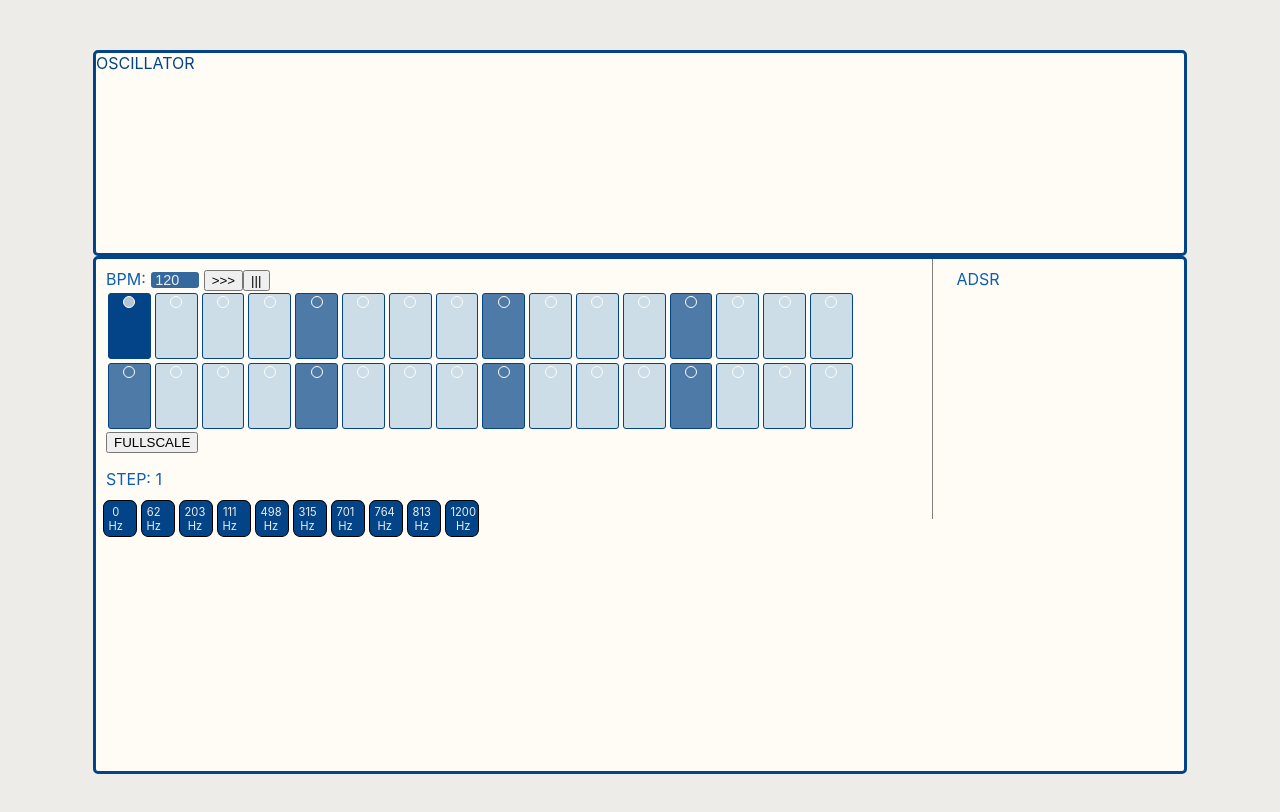
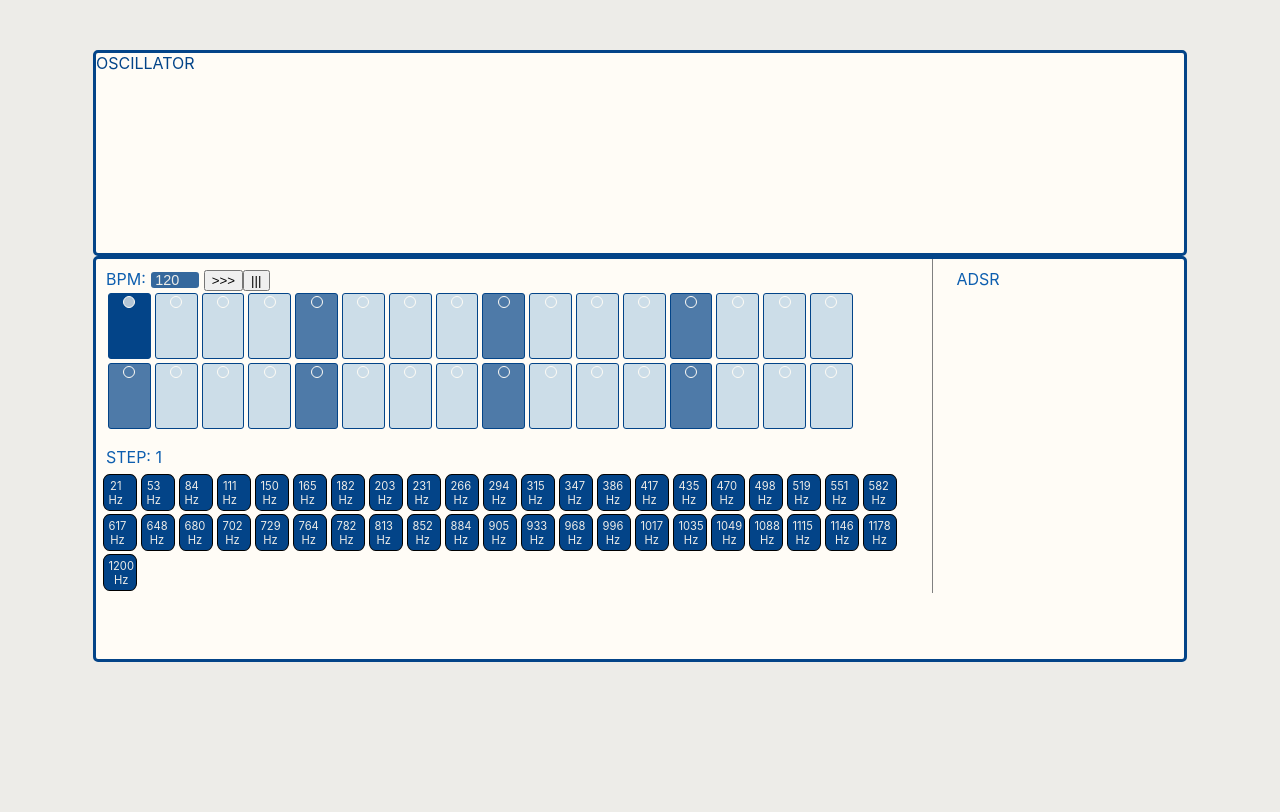
Before and after one commit to mscbr/lindos_synth, a React (Create React App) app: page / in a window 1280 px wide. Shown: the top 812 px of the page. Built offline with nearby package versions, Linux system fonts and the light colour scheme.

Commit message:
funcionality of value picker developed

```diff
--- a/src/App.css
+++ b/src/App.css
@@ -11,7 +11,7 @@
 .control {
 
     width: 85%;
-    min-height: 64%;
+    min-height: 50%;
     margin: 0 auto;
     background: rgba(255, 252, 246, 1);
     border: solid 3px rgba(3, 68, 136, 1);
@@ -63,6 +63,7 @@
     color: rgba(237, 236, 232, 1);
     text-align: center;
     margin: 2px;
+    margin-top: -22px;
     font-size: 0.7rem;
 }
 .radio-checkmark {
@@ -73,6 +74,7 @@
     background-color: rgba(3, 68, 136, 1);
     border-radius: 20%;
     transition: all 0.3s cubic-bezier(.25,.8,.25,1);
+    cursor: pointer;
 }
 .radio-container:hover input ~ .radio-checkmark {
     background-color: rgba(204, 221, 232, 1);
@@ -105,5 +107,6 @@ background: transparent;
 .radio-label {
     position: absolute;
     margin: 28px 0 0 0;
+    cursor: pointer;
 }
 /* VALUE PICKER END */
--- a/src/components/Synth.js
+++ b/src/components/Synth.js
@@ -29,7 +29,11 @@ class Synth extends Component {
       Tone.Transport.setLoopPoints(0, '2m');
       Tone.Transport.loop = true;
   }
+
 /////////////////////////////////////////////////////
+/////////////////////////////////////////////////////
+/////////////////////////////////////////////////////
+
   componentDidUpdate(prevProps, prevState) {
 
     if (prevState.sequenceValues !== this.state.sequenceValues) {
@@ -37,13 +41,12 @@ class Synth extends Component {
       this.seq = new Tone.Sequence((time, value) => {
         this.positionSet();
         if(value !== "") {
-          this.synth.triggerAttackRelease(value, "16n", time);
+          this.synth.triggerAttackRelease(value, "8n", time);
         }
       }, this.state.sequenceValues, "16n").start();
 
       //sequence will only start if it was already playing
       if(Tone.Transport.state !== 'stopped') {
-        console.log(Tone.Transport.state);
         this.stopSeq();
         this.triggerSeq();
       }
@@ -104,7 +107,7 @@ class Synth extends Component {
   //build a conditional render only for step sequencer
   //IF ONLY POS CHANGED ONLY RENDER ~~
   render() {
-    console.log(this.state.stepFocus);
+    //console.log(this.state);
     return (
       <div className="synth">
         <div className="oscillator">
@@ -124,10 +127,12 @@ class Synth extends Component {
               seqPosition={this.state.sequencePosition}
               handleStepFocus={this.handleStepFocus}
               stepFocus={this.state.stepFocus}
+              sequenceValues={this.state.sequenceValues}
             />
             <ValuePicker
               handleStepFocus={this.handleStepFocus}
               stepFocus={this.state.stepFocus}
+              setSequenceVal={this.setSequenceVal}
               />
           </div>
 
--- a/src/components/seq/Rows.js
+++ b/src/components/seq/Rows.js
@@ -1,4 +1,4 @@
-import React, { Component } from 'react'
+import React from 'react'
 import PropTypes from 'prop-types'
 
 const rowStyle = {
@@ -12,7 +12,8 @@ const stepStyle = {
   background: 'rgba(204, 221, 232, 1)',
   border: '1px solid rgba(3, 68, 136, 1)',
   margin: 2,
-  borderRadius: 3
+  borderRadius: 3,
+  cursor: 'pointer'
 }
 const progressStyle = {
   width: 10,
@@ -23,86 +24,44 @@ const progressStyle = {
   background: 'transparent'
 }
 
-const noteSelectStyle = {
-  maxWidth: '99%',
-  background: 'rgba(204, 221, 232, 1)',
-  color: 'rgba(255, 252, 246, 1)',
-  border: 'none',
-  cursor: 'pointer'
-}
 const valueDisplayStyle = {
   maxWidth: '100%',
   fontSize: '0.8rem',
   textAlign: 'center'
 }
 
-class Rows extends Component {
+const Rows = (props) => {
   //put all state into ValuePicker, and transform to functional comp
   //++update propTypes
   //RENAME
-  constructor(props) {
-    super(props);
-    this.state = {
-      partch: [0, 62.96, 203.91, 111.73, 498, 315.64, 701.95, 764.91, 813.68, 1200],
-      sequenceValues: [
-        '', '', '', '',
-        '', '', '', '',
-        '', '', '', '',
-        '', '', '', '',
-        '', '', '', '',
-        '', '', '', '',
-        '', '', '', '',
-        '', '', '', '',
-      ]
-    }
 
-    this.partchGreekCut = [0, 62.96, 203.91, 111.73, 498, 315.64, 701.95, 764.91, 813.68, 1200];
-    this.partchFull = [21.5, 53.3, 84.5, 111.7, 150.6, 165, 182.4, 203.9, 231.2, 266.9, 294.1,
-      315.6, 347.4, 386.3, 417.5, 435.1, 470.8, 498, 519.6, 551.3, 582.5, 617.5, 648.7, 680.4,
-      702, 729.2, 764.9, 782.5, 813.7, 852.6, 884.4, 905.9, 933.1, 968.8, 996.1, 1017.6, 1035, 1049.4, 1088.3, 1115.5, 1146.7, 1178.5, 1200];
-  }
-
-  makeRow = () => {
+  const makeRow = () => {
     const steps = [];
-    // const select = this.state.partch.map((value, i) => {
-    //   return (
-    //     <option value={value} key={`select${value}`}>{i}</option>
-    //   );
-    // })
     for(let i = 0; i < 32; i++) {
-
       steps.push(
         //ternary operation for marking a progress in step sequence
-        i === this.props.seqPosition ? (
+        i === props.seqPosition ? (
         <div style={{...stepStyle,
           ...(i%4 ? {} : {background: 'rgba(3, 68, 136, 0.7)', color: 'rgba(255, 252, 246, 1)'}),
-          ...(i===this.props.stepFocus ? {background: 'rgba(3, 68, 136, 1)'} : {})}}
+          ...(i===props.stepFocus ? {background: 'rgba(3, 68, 136, 1)'} : {})}}
           key={`step${i}`}
-          onClick={() => this.props.handleStepFocus(i)}
+          onClick={() => props.handleStepFocus(i)}
           >
           <div style={{...progressStyle, background: 'rgba(255, 252, 246, 0.7)'}}></div>
-          {/* <select style={noteSelectStyle} onChange={(e) => this.setVal(e, i)}>
-            <option value={null} defaultValue>--</option>
-            {select}
-          </select> */}
           <div className="value-display" style={valueDisplayStyle}>
-           {this.state.sequenceValues[i] && this.state.sequenceValues[i].slice(0,4)}
+          {props.sequenceValues[i] && props.sequenceValues[i].slice(0,4)}
           </div>
         </div>
         ) : (
         <div style={{...stepStyle,
           ...(i%4 ? {} : {background: 'rgba(3, 68, 136, 0.7)', color: 'rgba(255, 252, 246, 1)'}),
-          ...(i===this.props.stepFocus ? {background: 'rgba(3, 68, 136, 1)'} : {})}}
+          ...(i===props.stepFocus ? {background: 'rgba(3, 68, 136, 1)'} : {})}}
           key={`step${i}`}
-          onClick={() => this.props.handleStepFocus(i)}
+          onClick={() => props.handleStepFocus(i)}
           >
           <div style={progressStyle}></div>
-          {/* <select style={noteSelectStyle} onChange={(e) => this.setVal(e, i)}>
-            <option value="" defaultValue>--</option>
-            {select}
-          </select> */}
           <div className="value-display" style={valueDisplayStyle}>
-           {this.state.sequenceValues[i] && this.state.sequenceValues[i].slice(0,4)}
+           {props.sequenceValues[i] && props.sequenceValues[i].slice(0,4)}
           </div>
         </div>
         )
@@ -110,20 +69,8 @@ class Rows extends Component {
     }
     return steps;
   }
-  setVal = (e, i) => {
-    //console.log(e.target.value);
-    let sequenceValues = this.state.sequenceValues.slice();
-    sequenceValues[i] = e.target.value;
-    this.setState({
-      sequenceValues: sequenceValues
-    });
-    this.props.setSequenceVal(sequenceValues);
-  }
 
-
-  render() {
-    //console.log(this.props);
-    const steps = this.makeRow();
+    const steps = makeRow();
     return (
       <div className='sequence-steps'>
         <div style={rowStyle}>
@@ -138,11 +85,12 @@ class Rows extends Component {
         </div>
       </div>
     )
-  }
+
 }
 
 Rows.propTypes = {
-  seqPosition: PropTypes.number
+  seqPosition: PropTypes.number,
+  sequenceValues: PropTypes.array
 }
 
 export default Rows;
--- a/src/components/seq/ValuePicker.js
+++ b/src/components/seq/ValuePicker.js
@@ -4,15 +4,17 @@ import PropTypes from 'prop-types'
 const valuePickerStyle = {
     display: 'flex',
     flexWrap: 'wrap',
-    maxWidth: '100%',
-    margin: "-30px -5px"
+    maxWidth: '98%',
+    margin: "-10px -5px"
 }
 
 class ValuePicker extends Component {
     constructor(props) {
         super(props);
         this.state = {
-          scale: [0, 62.96, 203.91, 111.73, 498, 315.64, 701.95, 764.91, 813.68, 1200],
+          scale: [21.5, 53.3, 84.5, 111.7, 150.6, 165, 182.4, 203.9, 231.2, 266.9, 294.1,
+            315.6, 347.4, 386.3, 417.5, 435.1, 470.8, 498, 519.6, 551.3, 582.5, 617.5, 648.7, 680.4,
+            702, 729.2, 764.9, 782.5, 813.7, 852.6, 884.4, 905.9, 933.1, 968.8, 996.1, 1017.6, 1035, 1049.4, 1088.3, 1115.5, 1146.7, 1178.5, 1200],
           sequenceValues: [
             '', '', '', '',
             '', '', '', '',
@@ -22,7 +24,8 @@ class ValuePicker extends Component {
             '', '', '', '',
             '', '', '', '',
             '', '', '', '',
-          ]
+          ],
+          stepFocus: props.stepFocus
         }
 
         this.partchGreekCut = [0, 62.96, 203.91, 111.73, 498, 315.64, 701.95, 764.91, 813.68, 1200];
@@ -38,23 +41,39 @@ class ValuePicker extends Component {
         })
     }
 
+    setVal = (e, i) => {
+        let sequenceValues = [...this.state.sequenceValues];
+        sequenceValues[i] = e.target.value;
+        this.setState({
+          sequenceValues: sequenceValues
+        });
+        this.props.setSequenceVal(sequenceValues);
+      }
+
     render() {
-
-        const valueButtons = this.state.scale.map((item, index) => {
+        const valueButtons = this.state.scale.map((item) => {
+            if (item === parseFloat(this.state.sequenceValues[this.props.stepFocus])) {
                 return (
                     <label key={`scaleVal${item}`} className='radio-container'>
                         <span className='radio-label'>{parseInt(item)}<br />Hz</span>
-                <input type='radio' name='radio' value={item} />
+                        <input checked type='radio' name='radio' value={item} onChange={(e) => this.setVal(e, this.props.stepFocus)} />
                         <span className='radio-checkmark'></span>
                     </label>
                 )
+            } else {
+                return (
+                    <label key={`scaleVal${item}`} className='radio-container'>
+                        <span className='radio-label'>{parseInt(item)}<br />Hz</span>
+                        <input type='radio' name='radio' value={item} onChange={(e) => this.setVal(e, this.props.stepFocus)} />
+                        <span className='radio-checkmark'></span>
+                    </label>
+                )
+            }
         })
         return (
         <div>
-            <button onClick={() => this.setScale(this.partchFull)}>FULLSCALE</button>
             <p>STEP: {this.props.stepFocus+1}</p>
         <div className='value-picker' style={valuePickerStyle}>
-
             {valueButtons}
         </div>
         </div>
@@ -62,4 +81,8 @@ class ValuePicker extends Component {
     }
 }
 
+ValuePicker.propTypes = {
+    stepFocus: PropTypes.number
+  }
+
 export default ValuePicker
```
Lines whose indentation alone changed are shown as unchanged.
